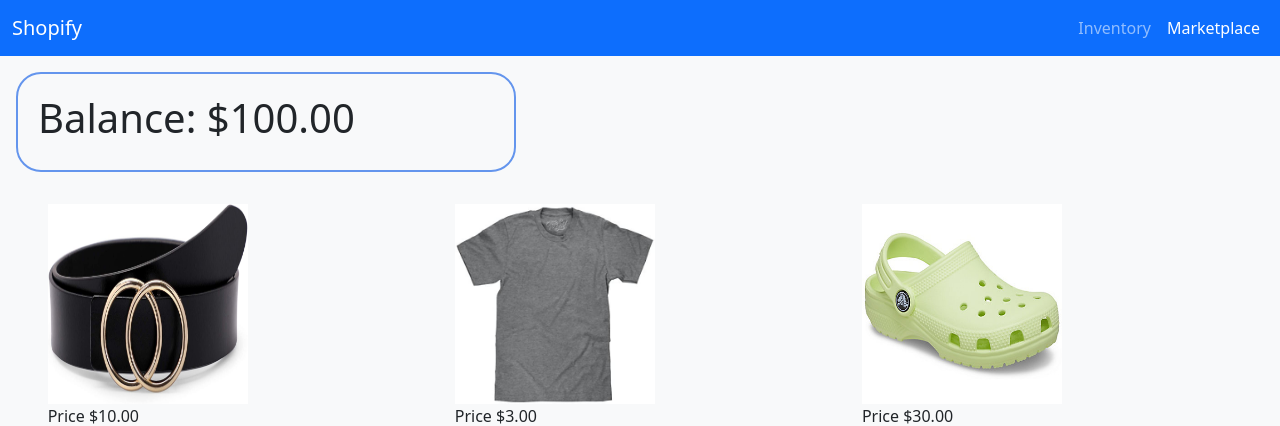
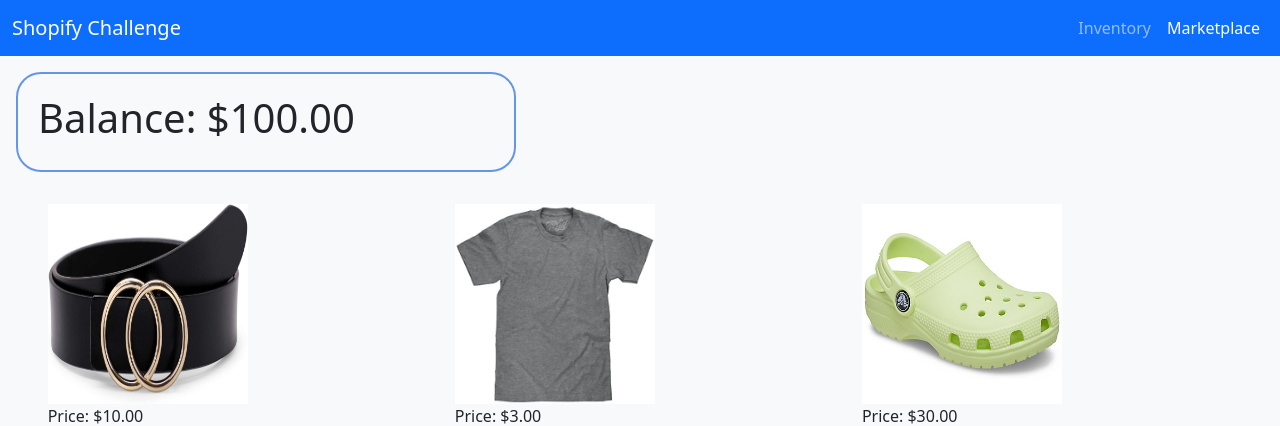
Before and after one commit to tchen119/Image-Repository, a Flask app: page /marketplace in a window 1280 px wide. Shown: the top 426 px of the page. Run offline with Flask 2, Linux system fonts and the light colour scheme; data comes from the database, SQL or seed files in the repository.

Commit message:
updated header

```diff
--- a/templates/marketplace.html
+++ b/templates/marketplace.html
@@ -14,7 +14,7 @@
     <div class="column">
         <img src="{{ values['filepath'] }}" height="200" width="200">
 
-        <p>Price ${{values['price']}}0</p>
+        <p>Price: ${{values['price']}}0</p>
         <form method="POST">
             <input type="hidden" id="buyQuantity" name="buyQuantity" value="1">
             <input type="hidden" id="id" name="id" value="{{item}}">
--- a/templates/template.html
+++ b/templates/template.html
@@ -42,7 +42,7 @@
     <body>
         <nav class="navbar navbar-expand-lg navbar-dark bg-primary">
             <div class="container-fluid">
-              <a class="navbar-brand">Shopify</a>
+              <a class="navbar-brand">Shopify Challenge</a>
                 {% block activenav %}
                 <div class="navbar-nav">
                   <a class="nav-link active" aria-current="page" href="{{ url_for('inventory') }}">Inventory</a>
```
